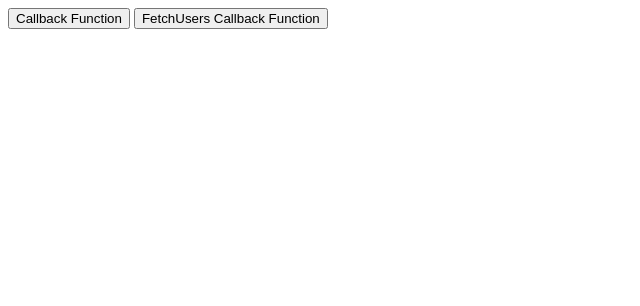
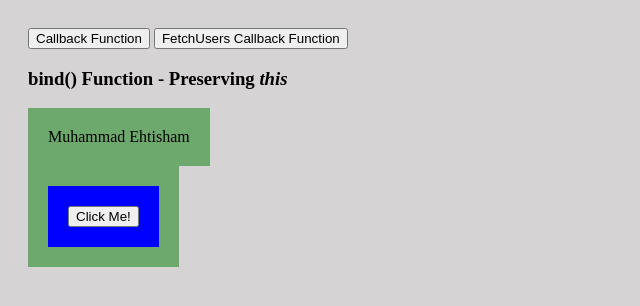
Before and after one commit to EhtishamSattar/Implementation, a plain HTML site: page index.html in a window 1280 px wide. Shown: the whole page, without its empty margins (0-640 px from the left). Drawn offline with Linux system fonts and the light colour scheme.

Commit message:
Bind() , BindFunction

```diff
--- /dev/null
+++ b/BindFunction.js
@@ -0,0 +1,41 @@
+// Function Borrowing
+// With the bind() method, an object can borrow a method from another object.
+
+// Example 1
+const person = {
+    firstName: "John",
+    lastName: "Doe",
+    fullName: function () {
+        return this.firstName + " " + this.lastName;
+    }
+}
+
+const member = {
+    firstName: "Hege",
+    lastName: "Nilsen",
+}
+
+let fullName = person.fullName.bind(member);
+console.log(fullName());
+
+// Exapmle 2
+
+// Preserving this
+
+// Sometimes the bind() method has to be used to prevent losing this.
+
+const person2 = {
+    firstName: "Muhammad",
+    lastName: "Ehtisham",
+    display: function () {
+        let x = document.getElementById("demo");
+        x.innerHTML = this.firstName + " " + this.lastName;
+    }
+}
+
+person2.display();
+
+setTimeout(person2.display, 3000);
+
+let display = person2.display.bind(person2);
+setTimeout(display, 3000);
--- /dev/null
+++ b/Eventbubbling.js
@@ -0,0 +1,67 @@
+// What is Event Bubbling?
+// Event Bubbling is a concept in the DOM (Document Object Model).
+// It happens when an element receives an event, and that event bubbles
+// up (or you can say is transmitted or propagated) to its parent and
+// ancestor elements in the DOM tree until it gets to the root element.
+
+// When you click the button, you can think of it like you're also clicking the span
+//  (the blue background). This is because the button is a child of the span.
+
+// It's also the same thing with the div and the body. When you click the button,
+//  it's just like you're also clicking the span, div, and body because they are the
+//   button's ancestors. This is the idea of event bubbling.
+
+// An event doesn't stop at the direct element that receives it. The event
+//  bubbles up to its ancestors, until it gets to the root element.
+
+// So if the button receives a click event, for example, the span, div, and
+//  body (up until html, the root element) respectively receive that event:
+
+
+
+//   UNCOMMENT AND RUN IT FIRST
+
+
+// const body = document.getElementsByTagName("body")[0]
+// const div = document.getElementById("bubblingId")
+// const span = document.getElementsByTagName("span")[0]
+// const buttonBubbling = document.getElementById("bubbling")
+
+// body.addEventListener('click', () => {
+//     console.log("body was clicked")
+// })
+
+// div.addEventListener('click', () => {
+//     console.log("div was clicked")
+// })
+
+// span.addEventListener('click', () => {
+//     console.log("span was clicked")
+// })
+
+// buttonBubbling.addEventListener('click', () => {
+//     console.log("button was clicked")
+// })
+
+
+const body2 = document.getElementsByTagName("body")[0]
+const div2 = document.getElementById("bubblingId")
+const span2 = document.getElementsByTagName("span")[0]
+const buttonBubbling2 = document.getElementById("bubbling")
+body2.addEventListener('click', () => {
+    console.log("body was clicked")
+})
+
+div2.addEventListener('click', () => {
+    console.log("div was clicked")
+})
+
+span2.addEventListener('click', (event) => {
+    //event.stopPropagation()
+    console.log("span was clicked")
+})
+
+buttonBubbling2.addEventListener('click', (event) => {
+    event.stopPropagation()
+    console.log("button was clicked")
+})
--- a/index.html
+++ b/index.html
@@ -1,12 +1,48 @@
 <!DOCTYPE html>
 <html>
+
 <head>
   <title>My First Webpage</title>
 </head>
+<style>
+  body {
+    padding: 20px;
+    background-color: rgb(214, 211, 212);
+  }
+
+  div {
+    padding: 20px;
+    background-color: rgb(109, 169, 109);
+    width: max-content;
+    color: black;
+  }
+
+  span {
+    display: block;
+    padding: 20px;
+    background-color: blue;
+  }
+  </style>
+
 <body>
   <button id="button">Callback Function</button>
   <button id="fetchUsers">FetchUsers Callback Function </button>
+
+  <h3>bind() Function - Preserving <i>this</i></h3>
+  <div id="demo">
+    Demo for bind() function
+  </div>
+
+  <div id="bubblingId">
+    <span>
+      <button id="bubbling">Click Me!</button>
+    </span>
+  </div>
+
 </body>
+<script src="BindFunction.js"></script>
 <script src="CallbackFunctions.js"></script>
 <script src="async-await(Promises).js"></script>
+<script src="Eventbubbling.js"></script>
+
 </html>
```
Also changed, not shown: 1 other file. Lines whose indentation alone changed are shown as unchanged.
